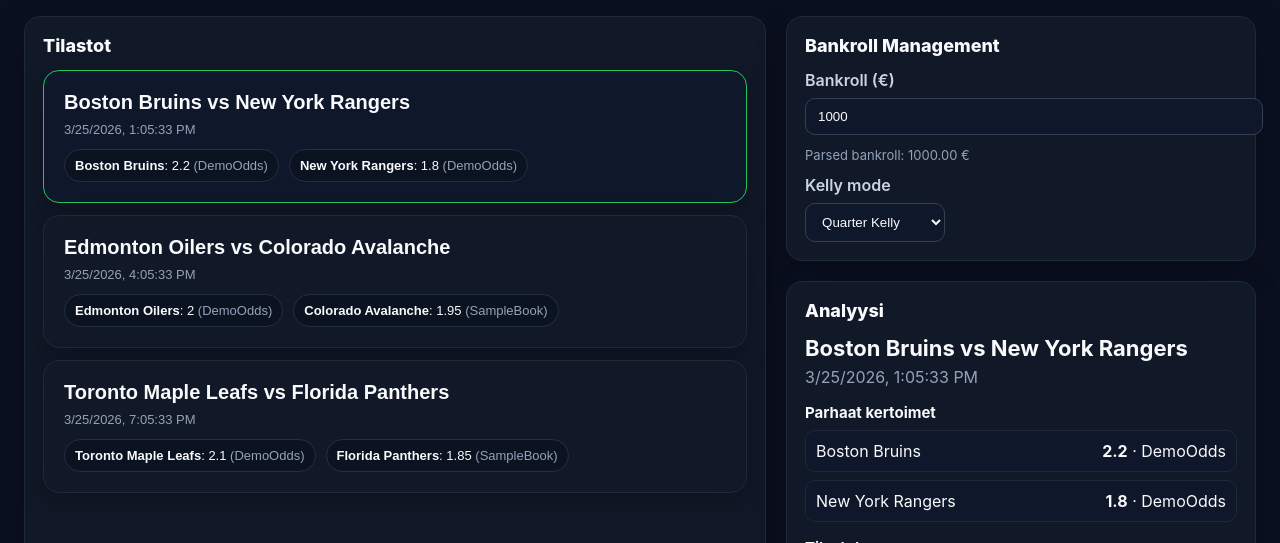
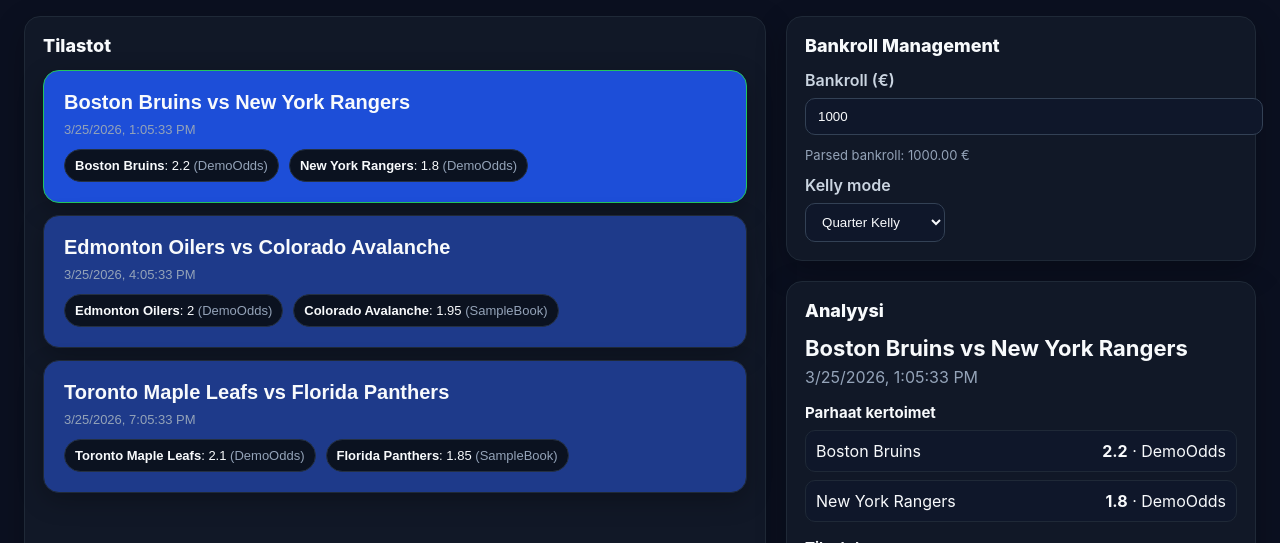
Before and after one commit to vv-glitchhub/scorecaster, a Next.js app: page / in a window 1280 px wide. Shown: the part 241-784 px from the top of the page. Built offline with nearby package versions, Linux system fonts and the light colour scheme; no server answers.

Commit message:
Update page.jsx

```diff
--- a/app/page.jsx
+++ b/app/page.jsx
@@ -612,7 +612,7 @@ export default function Page() {
                       style={{
                         ...gameCardStyle,
                         border: isSelected ? "1px solid #22c55e" : "1px solid #1f2937",
-                        background: isSelected ? "#0f172a" : "#111827",
+                        background: isSelected ? "#1d4ed8" : "#1e3a8a",
                         textAlign: "left",
                         cursor: "pointer",
                       }}
```
